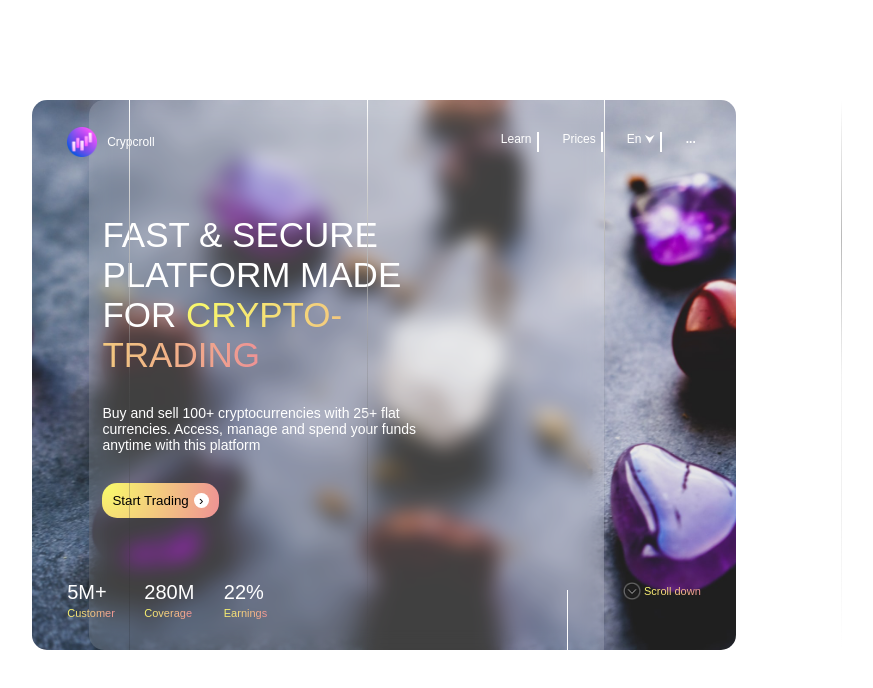
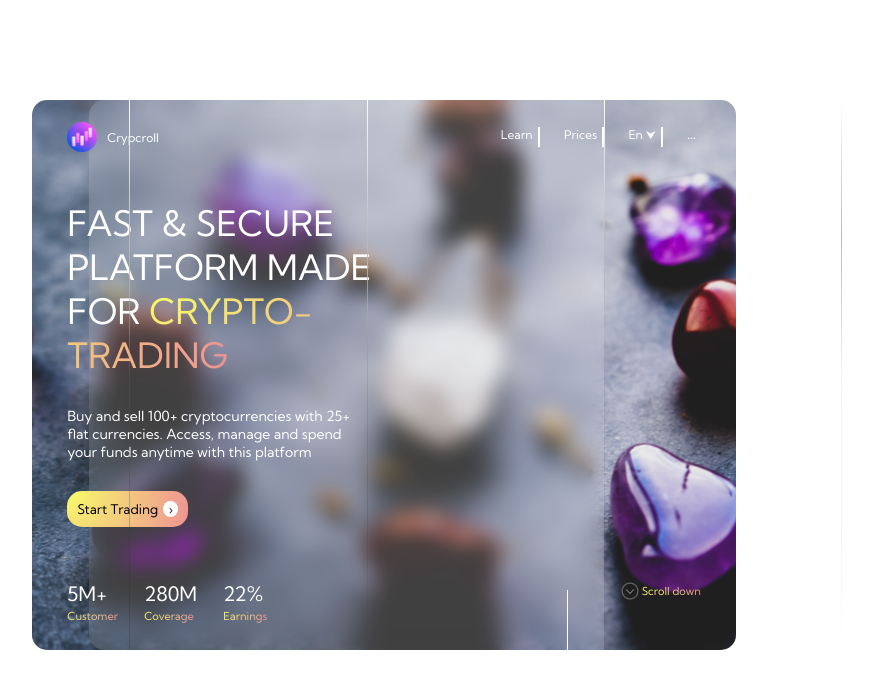
Before and after one commit to AmitkumarMishra-code/inclass-live-challenge, a plain HTML site: page index.html in a window 1280 px wide. Shown: the whole page, without its empty margins (256-1129 px from the left). Drawn offline with Linux system fonts and the light colour scheme.

Commit message:
Update style.css
fixed content alignment

```diff
--- a/style.css
+++ b/style.css
@@ -9,7 +9,7 @@ body {
     z-index: 0;
     display: flex;
     justify-content: center;
-    font-family: 'Kumbh', sans-serif;
+    font-family: 'Kumbh Sans', sans-serif;
 }
 
 img {
@@ -135,7 +135,7 @@ img {
 
 .content-container {
     display: flex;
-    width: 80%;
+    width: 90%;
 }
 
 .content-container .content {
@@ -149,13 +149,13 @@ img {
 
 span {
     background-image: radial-gradient( circle farthest-corner at 3.1% 8.2%, rgba(248, 250, 107, 1) 0%, rgba(238, 148, 148, 1) 98.2%);
-    /* background-image: radial-gradient( circle farthest-corner at 10% 20%, rgba(222, 168, 248, 1) 0%, rgba(168, 222, 248, 1) 21.8%, rgba(189, 250, 205, 1) 35.6%, rgba(243, 250, 189, 1) 52.9%, rgba(250, 227, 189, 1) 66.8%, rgba(248, 172, 172, 1) 90%, rgba(254, 211, 252, 1) 99.7%); */
     -webkit-background-clip: text;
     -webkit-text-fill-color: transparent;
 }
 
 .content p {
     font-size: 14px;
+    width: 80%;
 }
 
 .content button {
@@ -165,7 +165,7 @@ span {
     padding: 10px;
     border: none;
     color: rgb(0, 0, 0);
-    font-family: 'Kumbh', sans-serif;
+    font-family: 'Kumbh Sans', sans-serif;
     align-items: center;
     display: flex;
     gap: 5px;
@@ -180,6 +180,7 @@ span {
 .content p:first-of-type {
     font-size: 35px;
     text-transform: uppercase;
+    width: 100%
 }
 
 .footer {
@@ -196,7 +197,7 @@ span {
 }
 
 .footer .scroll {
-    font-family: 'Kumbh', sans-serif;
+    font-family: 'Kumbh Sans', sans-serif;
     background: none;
     border: none;
     color: white;
```
